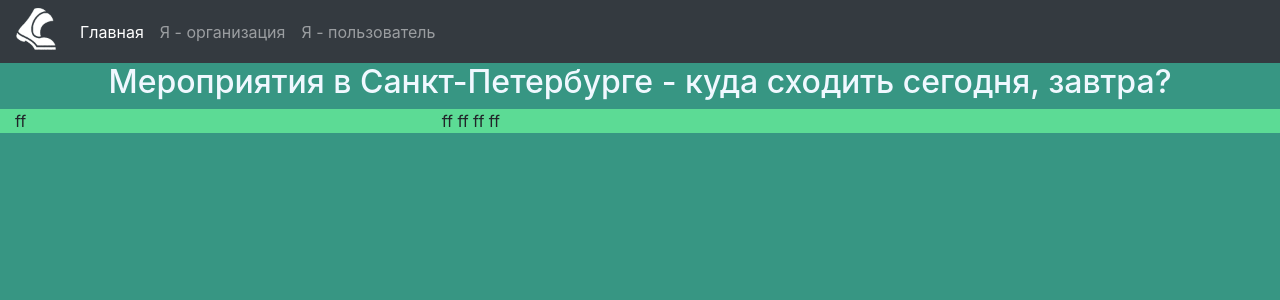
After one commit to buulka/cityProject, a Python web app: template app/templates/index.html in a window 1280 px wide. The commit adds this page. Shown: the top 300 px of the page. Run offline with Jinja, Linux system fonts and the light colour scheme; the template is opened without the code that fills it, so the values that code supplies are empty; some libraries are stand-ins or nearby versions.

Commit message:
chore: big dick

```diff
--- a/app/templates/base.html
+++ b/app/templates/base.html
@@ -1,10 +1,42 @@
-<!DOCTYPE html>
+<!doctype html>
 <html lang="en">
 <head>
-    <meta charset="UTF-8">
-    <title>Title</title>
+    <meta charset="utf-8">
+     <link rel="stylesheet" href="https://stackpath.bootstrapcdn.com/bootstrap/4.3.1/css/bootstrap.min.css" integrity="sha384-ggOyR0iXCbMQv3Xipma34MD+dH/1fQ784/j6cY/iJTQUOhcWr7x9JvoRxT2MZw1T" crossorigin="anonymous">
+	<script src="https://code.jquery.com/jquery-3.3.1.slim.min.js" integrity="sha384-q8i/X+965DzO0rT7abK41JStQIAqVgRVzpbzo5smXKp4YfRvH+8abtTE1Pi6jizo" crossorigin="anonymous"></script>
+	<script src="https://cdnjs.cloudflare.com/ajax/libs/popper.js/1.14.7/umd/popper.min.js" integrity="sha384-UO2eT0CpHqdSJQ6hJty5KVphtPhzWj9WO1clHTMGa3JDZwrnQq4sF86dIHNDz0W1" crossorigin="anonymous"></script>
+	<script src="https://stackpath.bootstrapcdn.com/bootstrap/4.3.1/js/bootstrap.min.js" integrity="sha384-JjSmVgyd0p3pXB1rRibZUAYoIIy6OrQ6VrjIEaFf/nJGzIxFDsf4x0xIM+B07jRM" crossorigin="anonymous"></script>
+    {% block title %} {% endblock %}
 </head>
-<body>
+
+<body style="background-color: #379683">
+
+	<nav class="navbar bg-dark navbar-dark navbar-expand-sm">
+
+	  <a class="navbar-brand" href="javascript:void(0)">
+		<img src="static/images/logo2.png" alt="logobird" style="width:40px;margin-top:-5px">
+	  </a>
+
+	  <!-- Links -->
+	  <ul class="nav navbar-nav" style="visibility: visible;">
+
+		<li class="nav-item">
+		  <a class="nav-link active" href="/index">Главная</a>
+		</li>
+
+		<li class="nav-item">
+		  <a class="nav-link" href="/comp_auth">Я - организация</a>
+		</li>
+
+		<li class="nav-item">
+		  <a class="nav-link" href="/user_auth">Я - пользователь</a>
+		</li>
+	  </ul>
+
+	</nav>
+<div>
+    {% block body %} {% endblock %}
+</div>
 
 </body>
 </html>
--- /dev/null
+++ b/app/templates/index.html
@@ -0,0 +1,32 @@
+{% extends 'base.html' %}
+
+{% block title %}
+    <title>Главная</title>
+{% endblock %}
+
+{% block body %}
+    <div class="container-fluid">
+	<div class="row">
+		<div class="col-md-12" style="text-align: center;">
+			<h2 style="color: aliceblue">
+				 Мероприятия в Санкт-Петербурге - куда сходить сегодня, завтра?
+			</h2>
+		</div>
+	</div>
+
+
+	<div class="row" style="background-color: #5CDB95">
+		<div class="col-md-4">
+			ff
+		</div>
+		<div class="col-md-8">
+			ff
+			ff
+			ff
+			ff
+		</div>
+	</div>
+</div>
+
+
+{% endblock %}
--- a/config.py
+++ b/config.py
@@ -0,0 +1,5 @@
+# from app import app
+#
+# app.config['SECRET_KEY'] = 'super secret key'
+# app.config['SQLALCHEMY_DATABASE_URI'] = 'sqlite:///table.db'
+# app.config['SQLALCHEMY_TRASK_MODIFICATIONS'] = False
```
Also changed, not shown: app/__init__.py (+17 -7 lines), app/routes.py (+36 -0 lines), models.py (+65 -0 lines), app/static/__init__.py (added), app/static/images/__init__.py (added), app/static/images/logo2.png (added), city.py (line endings or trailing spaces).
